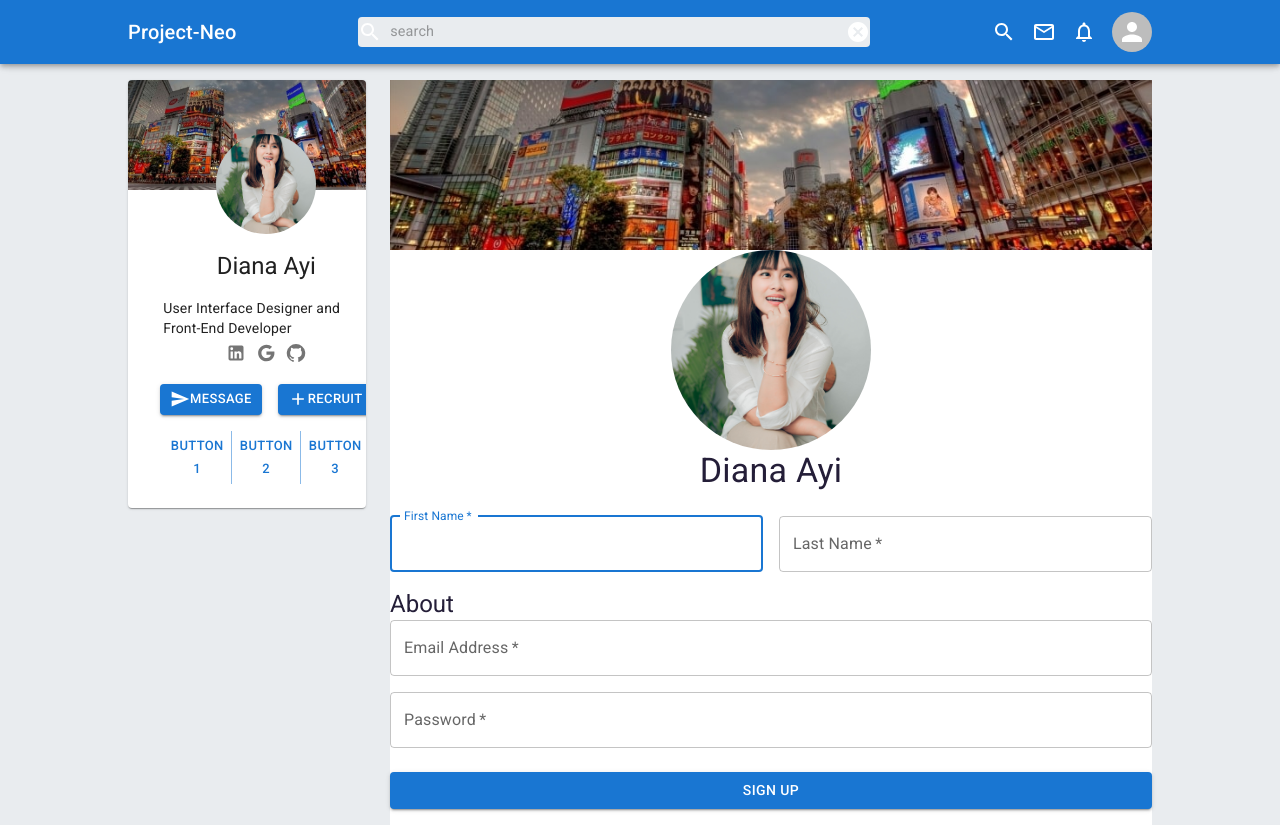
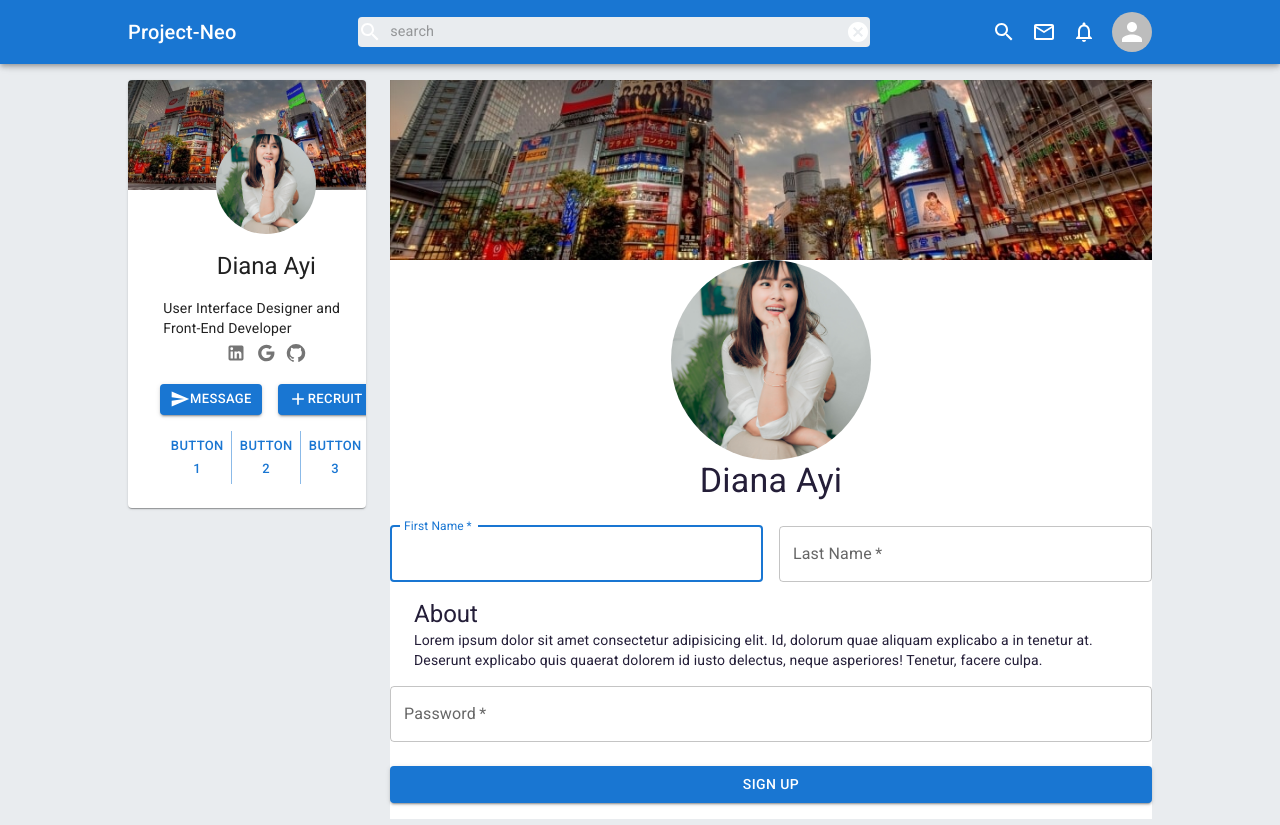
Before and after one commit to jpzambranoleon/project-neo-front-end, a React (Create React App) app: page /profile in a window 1280 px wide. Built offline with nearby package versions, Linux system fonts and the light colour scheme.

Commit message:
updated file

```diff
--- a/src/pages/profilePage/components/Description.jsx
+++ b/src/pages/profilePage/components/Description.jsx
@@ -14,7 +14,7 @@ const Description = () => {
             >
                 <CardMedia
                     component="img"
-                    height="170"
+                    height="180"
                     image="/assets/cover/cover.jpg"
                 />
                 <Avatar src="/assets/person/diana.jpg" sx={{ height: 200, width: 200 }}/>
@@ -45,17 +45,14 @@ const Description = () => {
                             />
                         </Grid>
                         <Grid item xs={12}>
+                            <Container>
                             <Typography variant="h5">
                                 About
                             </Typography>
-                            <TextField
-                                required
-                                fullWidth
-                                id="email"
-                                label="Email Address"
-                                name="email"
-                                autoComplete="email"
-                            />
+                            <Typography variant="body2">
+                                Lorem ipsum dolor sit amet consectetur adipisicing elit. Id, dolorum quae aliquam explicabo a in tenetur at. Deserunt explicabo quis quaerat dolorem id iusto delectus, neque asperiores! Tenetur, facere culpa.
+                            </Typography>
+                            </Container>
                         </Grid>
                         <Grid item xs={12}>
                             <TextField
```
